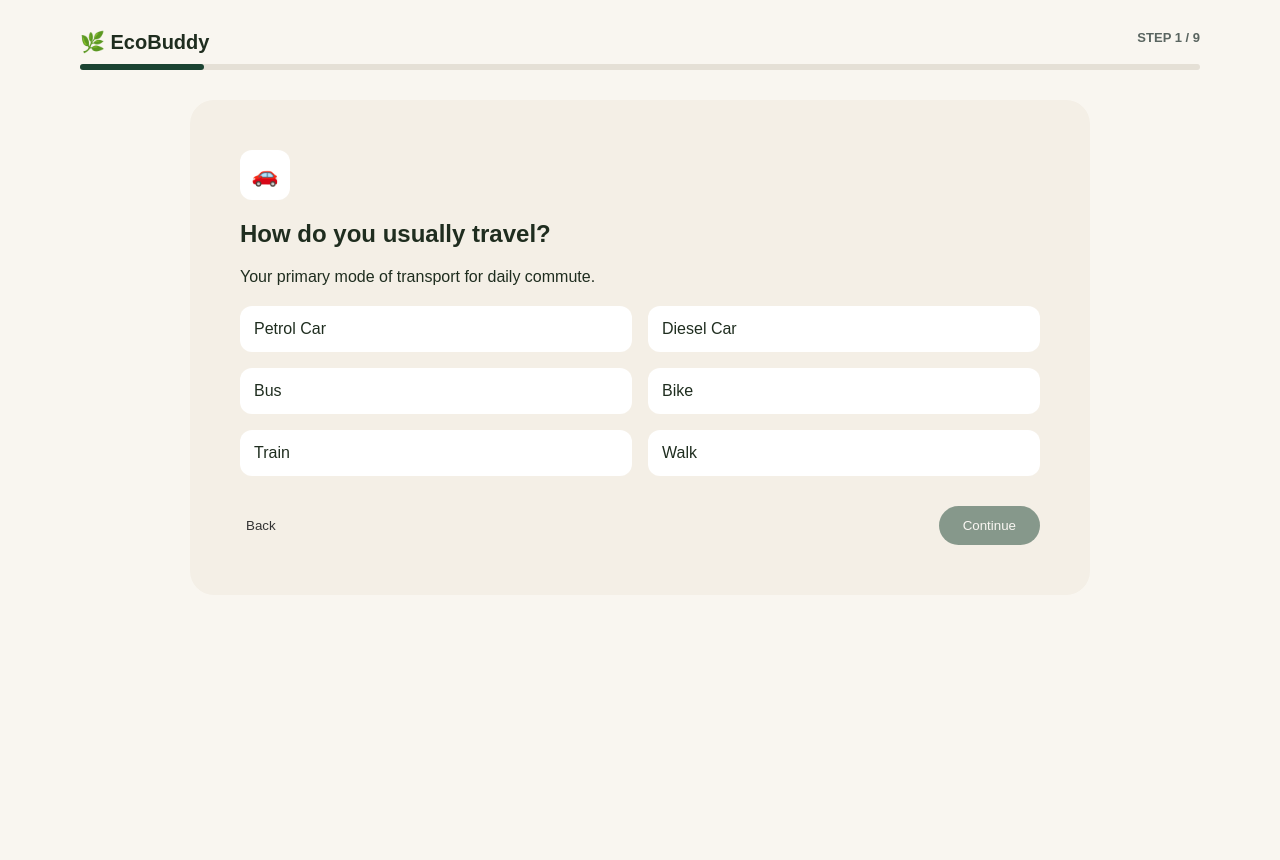
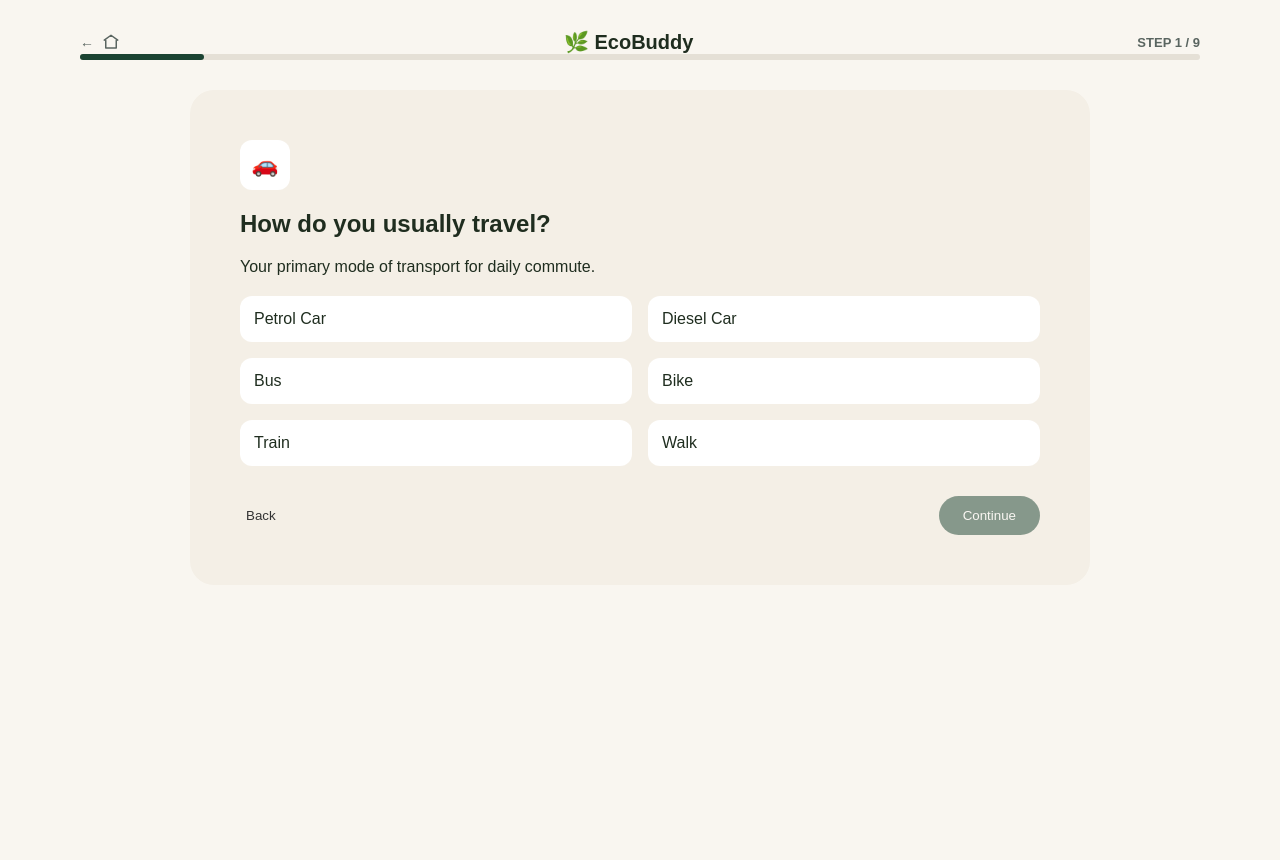
Before and after one commit to Nithikasm/ecobuddy-ai, a Flask app: page /assessment in a window 1280 px wide. Run offline with Flask 3, Linux system fonts and the light colour scheme.

Commit message:
File before adding features

```diff
--- a/app.py
+++ b/app.py
@@ -1,4 +1,5 @@
 from flask import Flask, render_template, request, redirect, url_for
+
 
 app = Flask(__name__)
 
--- a/static/style.css
+++ b/static/style.css
@@ -342,8 +342,38 @@ button[type="submit"] {
 .assessment-header {
     display: flex;
     justify-content: space-between;
-    margin-bottom: 10px;
+    align-items:center;
+    position: relative;
 }
+
+.header-left,
+.navbar-left {
+    display: flex;
+    align-items: center;
+    gap: 12px;
+}
+
+.home-btn {
+    display: flex;
+    align-items: center;
+    gap: 8px;
+
+    text-decoration: none;
+    color: #5A6560;
+    font-size: 14px;
+    font-weight: 600;
+}
+
+.home-btn svg {
+    width: 18px;
+    height: 18px;
+    display: block;
+}
+
+.home-icon:hover {
+    transform: scale(1.15);
+}
+
 
 .step-indicator {
     font-size: 13px;
@@ -773,6 +803,7 @@ body.premium-report-body {
     letter-spacing: -0.5px;
     display: flex;
     align-items: center;
+    justify-content:space-between;
 }
 
 .logo-leaf-icon {
@@ -825,6 +856,36 @@ body.premium-report-body {
     color: #4A4A4A;
     line-height: 1.6;
     margin: 0;
+}
+
+.header-left,
+.navbar-left {
+    display: flex;
+    align-items: center;
+    gap: 12px;
+}
+
+.home-btn {
+    display: flex;
+    align-items: center;
+    gap: 8px;
+
+    text-decoration: none;
+    color: #5A6560;
+    font-size: 14px;
+    font-weight: 600;
+
+    transition: all 0.2s ease;
+}
+
+.home-btn svg {
+    width: 18px;
+    height: 18px;
+}
+
+.home-btn:hover {
+    color: #1B4332;
+    transform: translateX(-2px);
 }
 
 /* 3-Column Key Metrics Grid */
--- a/templates/assessment.html
+++ b/templates/assessment.html
@@ -10,15 +10,25 @@
 <div class="assessment-wrapper">
 
     <!-- TOP HEADER -->
-    <div class="assessment-header">
+<div class="assessment-header">
 
-        <div class="logo">🌿 EcoBuddy</div>
+    <a href="/" class="home-btn"><span>←</span>
+    <svg xmlns="http://www.w3.org/2000/svg" width="20" height="20"
+         viewBox="0 0 24 24" fill="none" stroke="currentColor"
+         stroke-width="2" stroke-linecap="round" stroke-linejoin="round">
+        <path d="M3 9.5L12 3l9 6.5"></path>
+        <path d="M5 10v10h14V10"></path>
+    </svg>
 
-        <div class="step-indicator">
-            STEP <span id="step-num">1</span> / 9
-        </div>
+</a>
 
+    <div class="logo assessment-logo">🌿 EcoBuddy</div>
+
+    <div class="step-indicator">
+        STEP <span id="step-num">1</span> / 9
     </div>
+
+</div>
 
     <!-- PROGRESS BAR -->
     <div class="progress-bar">
```
Also changed, not shown: templates/result.html (+18 -12 lines), ecobuddy.db (added).
